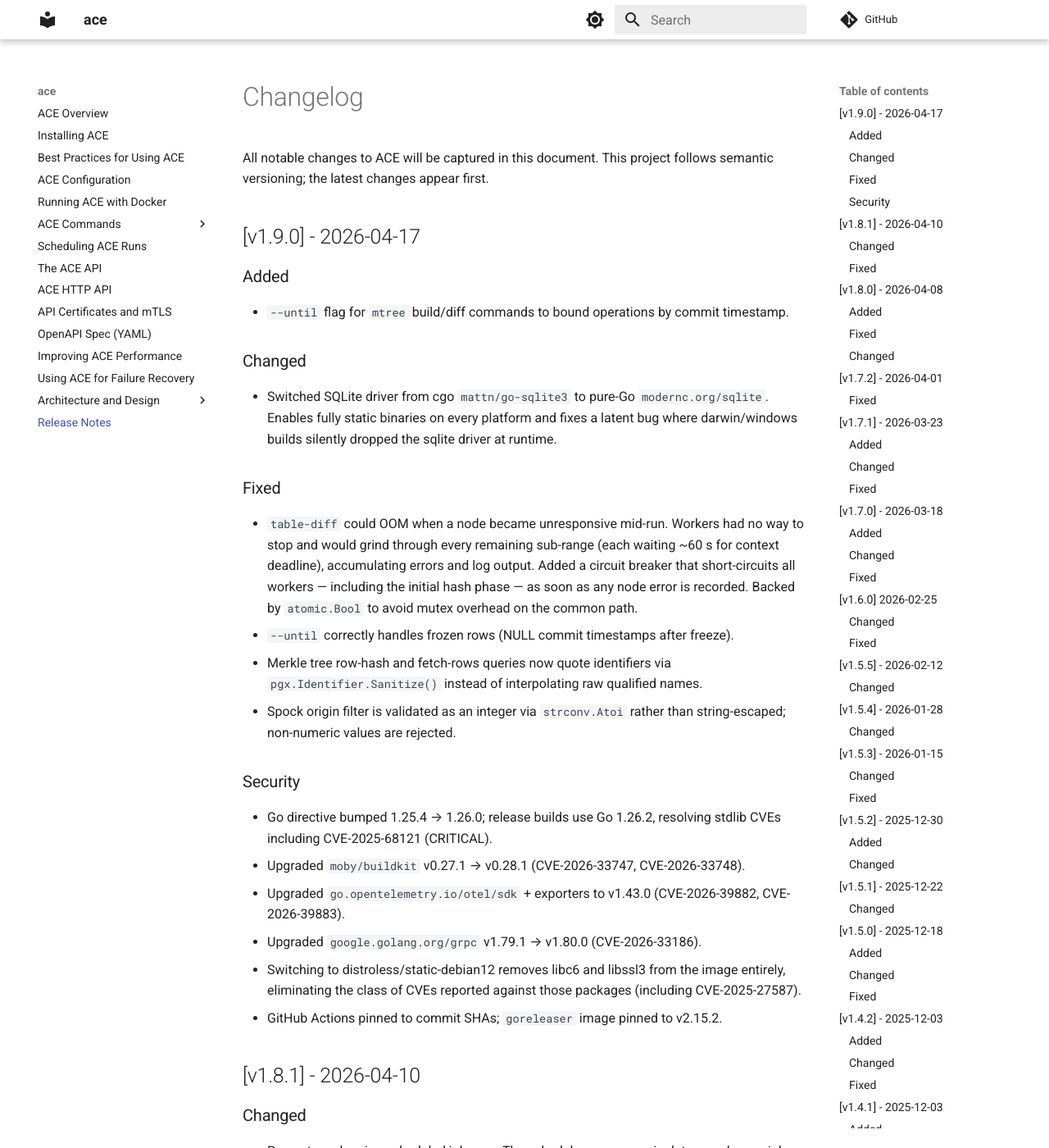
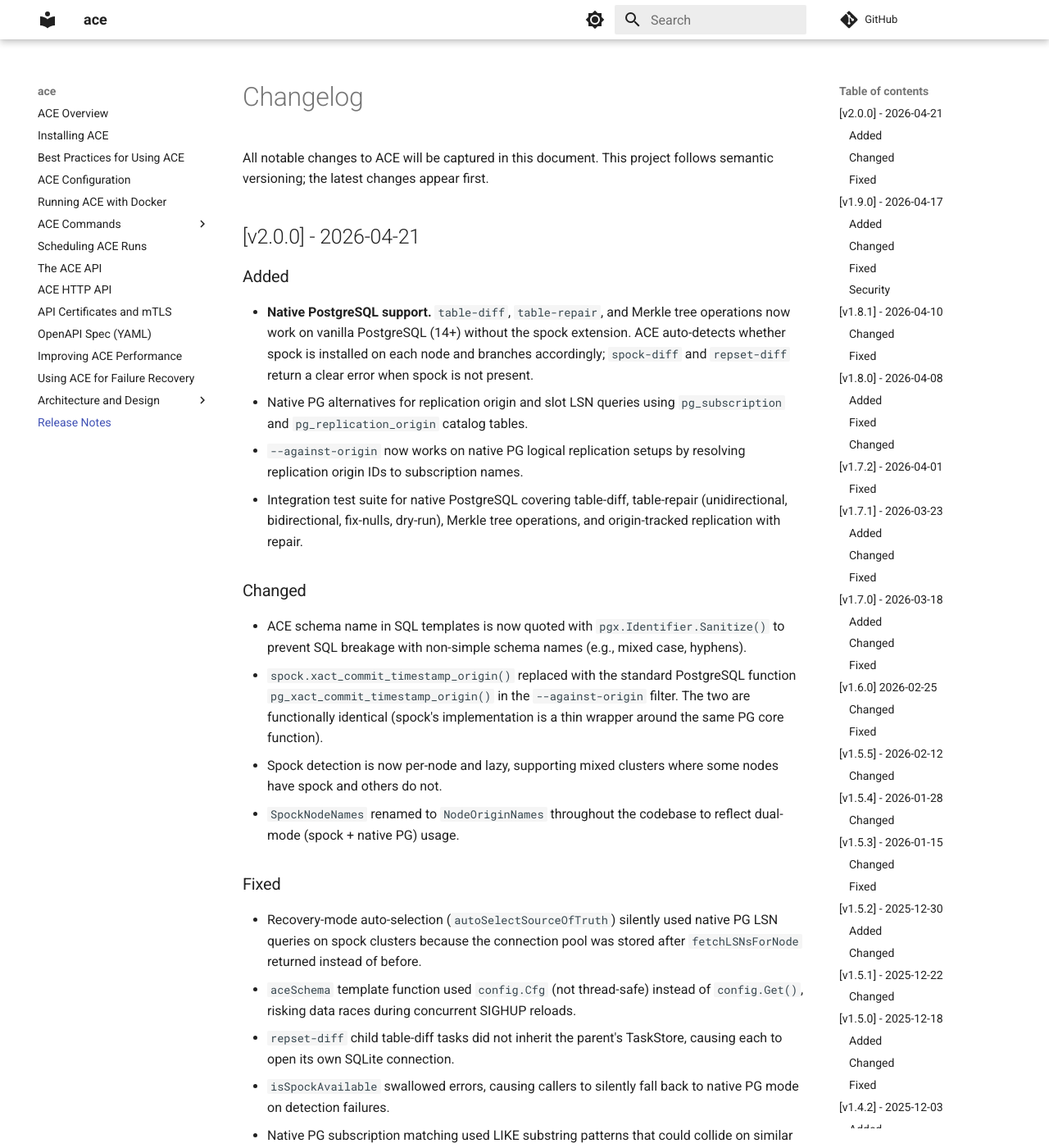
Before and after one commit to pgEdge/ace, an MkDocs documentation site: the page built from docs/CHANGELOG.md, in a window 1280 px wide and 1400 px high. Shown: the whole window at 82% size. Built offline with MkDocs 1.6.1 and Material for MkDocs 9.7.7, drawn with Linux system fonts in a browser that asks for light colours; comment, search, counter and statistics services are not loaded; some of the changed text lies outside the part shown.

Commit message:
Add release notes for v2.0.0

```diff
--- a/docs/CHANGELOG.md
+++ b/docs/CHANGELOG.md
@@ -1,6 +1,49 @@
 # Changelog
 
 All notable changes to ACE will be captured in this document. This project follows semantic versioning; the latest changes appear first.
+
+## [v2.0.0] - 2026-04-21
+
+### Added
+- **Native PostgreSQL support.** `table-diff`, `table-repair`, and Merkle tree
+  operations now work on vanilla PostgreSQL (14+) without the spock extension.
+  ACE auto-detects whether spock is installed on each node and branches
+  accordingly; `spock-diff` and `repset-diff` return a clear error when spock
+  is not present.
+- Native PG alternatives for replication origin and slot LSN queries using
+  `pg_subscription` and `pg_replication_origin` catalog tables.
+- `--against-origin` now works on native PG logical replication setups by
+  resolving replication origin IDs to subscription names.
+- Integration test suite for native PostgreSQL covering table-diff, table-repair
+  (unidirectional, bidirectional, fix-nulls, dry-run), Merkle tree operations,
+  and origin-tracked replication with repair.
+
+### Changed
+- ACE schema name in SQL templates is now quoted with `pgx.Identifier.Sanitize()`
+  to prevent SQL breakage with non-simple schema names (e.g., mixed case,
+  hyphens).
+- `spock.xact_commit_timestamp_origin()` replaced with the standard PostgreSQL
+  function `pg_xact_commit_timestamp_origin()` in the `--against-origin` filter.
+  The two are functionally identical (spock's implementation is a thin wrapper
+  around the same PG core function).
+- Spock detection is now per-node and lazy, supporting mixed clusters where some
+  nodes have spock and others do not.
+- `SpockNodeNames` renamed to `NodeOriginNames` throughout the codebase to
+  reflect dual-mode (spock + native PG) usage.
+
+### Fixed
+- Recovery-mode auto-selection (`autoSelectSourceOfTruth`) silently used native
+  PG LSN queries on spock clusters because the connection pool was stored after
+  `fetchLSNsForNode` returned instead of before.
+- `aceSchema` template function used `config.Cfg` (not thread-safe) instead of
+  `config.Get()`, risking data races during concurrent SIGHUP reloads.
+- `repset-diff` child table-diff tasks did not inherit the parent's TaskStore,
+  causing each to open its own SQLite connection.
+- `isSpockAvailable` swallowed errors, causing callers to silently fall back to
+  native PG mode on detection failures.
+- Native PG subscription matching used LIKE substring patterns that could
+  collide on similar node names (e.g., `n1` matching `n10`); now uses regex
+  word boundaries.
 
 ## [v1.9.0] - 2026-04-17
 
```
